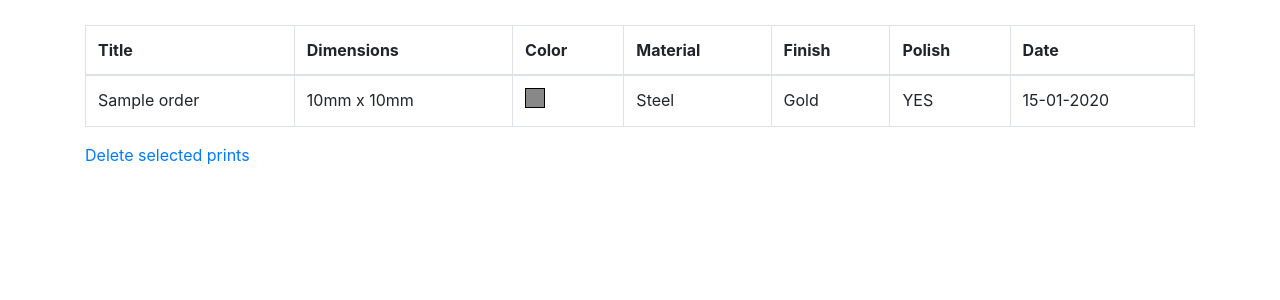
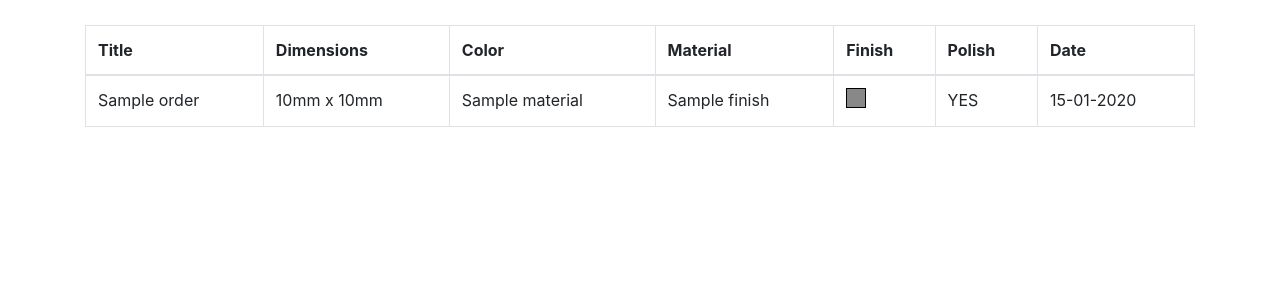
Before and after one commit to sven-achilles/case-3d-printing, a Symfony app: template www/templates/print-orders/index.html.twig in a window 1280 px wide. Shown: the part 56-356 px from the top of the page. Run offline with Twig, Linux system fonts and the light colour scheme; the template is opened without the code that fills it: most values are stand-ins (such as "Sample title", 1, 10 or a date in 2020); some libraries are stand-ins or nearby versions.

Commit message:
removed multi delete

```diff
--- a/www/src/DataFixtures/AppFixtures.php
+++ b/www/src/DataFixtures/AppFixtures.php
@@ -137,7 +137,7 @@ class AppFixtures extends Fixture implements ContainerAwareInterface
      */
     private function getDummyDesign()
     {
-        $dummy_design     = $this->container->getParameter('dummy_designs_directory') . '/' . self::STL_FILES[ count(self::STL_FILES) - 1 ] . '.stl';
+        $dummy_design     = $this->container->getParameter('dummy_designs_directory') . '/' . self::STL_FILES[ rand( 0, count(self::STL_FILES) - 1 ) ] . '.stl';
         $dummy_design_tmp = $dummy_design . '.tmp';
 
         copy( $dummy_design, $dummy_design_tmp );
--- a/www/src/Form/PrintOrderType.php
+++ b/www/src/Form/PrintOrderType.php
@@ -39,7 +39,7 @@ class PrintOrderType extends AbstractType
                         'Brass'    => PrintOrder::FINISH_BRASS,
                     ]
                 ])
-            ->add('color', ColorType::class)
+                ->add('color', ColorType::class)
                 ->add('polish', CheckboxType::class, [
                     'required' => false,
                 ])
--- a/www/templates/print-orders/index.html.twig
+++ b/www/templates/print-orders/index.html.twig
@@ -24,10 +24,6 @@
     <table class="table table-bordered" id="print-orders">
         <thead>
         <tr>
-            {% if is_granted('IS_AUTHENTICATED_FULLY') %}
-                <th scope="col"></th>
-            {% endif %}
-
             <th scope="col">Title</th>
             <th scope="col">Dimensions</th>
             <th scope="col">Color</th>
@@ -45,21 +41,13 @@
         <tbody>
         {% for order in orders %}
             <tr {{ (app.user and order.user.getId() is same as(app.user.getId()) ? 'class="mine"' : '') }} data-show-url="{{ path('print_order_show', { id: order.id }) }}">
-                {% if is_granted('IS_AUTHENTICATED_FULLY') %}
-                    <td scope="row">
-                        {% if is_granted('delete', order) %}
-                            <input type="checkbox">
-                        {% endif %}
-                    </td>
-                {% endif %}
-
                 <td>{{ order.title }}</td>
                 <td>{{ order.width }}mm x {{ order.height }}mm</td>
+                <td>{{ order.material | capitalize }}</td>
+                <td>{{ order.finish | capitalize }}</td>
                 <td>
                     <div class="color-box" style="background-color: {{ order.color }};"></div>
                 </td>
-                <td>Steel</td>
-                <td>Gold</td>
                 <td>{{ order.polish ? 'YES' : 'NO' }}</td>
                 <td>{{ order.createDate | date('d-m-Y') }}</td>
 
@@ -78,6 +66,4 @@
         {% endfor %}
         </tbody>
     </table>
-
-    <a href="del">Delete selected prints</a>
 {% endblock %}
--- a/www/templates/print-orders/show.html.twig
+++ b/www/templates/print-orders/show.html.twig
@@ -94,6 +94,8 @@
                 </table>
 
                 <div>
+                    <a href="{{ path('print_order_index') }}" class="btn btn-secondary" title="Back to 3D design overview">Back</a>
+
                     {% if is_granted('edit', print) %}
                         <a href="{{ path('print_order_edit', { id: print.id }) }}" class="btn btn-secondary" title="Edit 3D print">Edit</a>
                     {% endif %}
```
